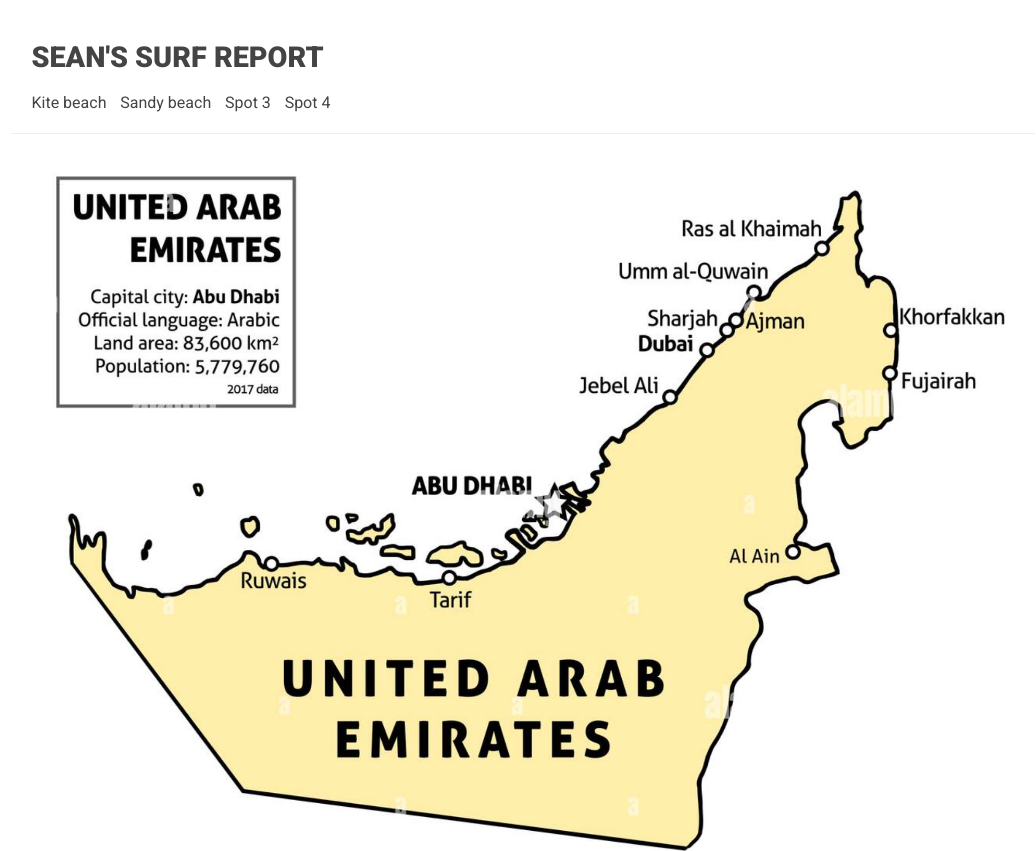
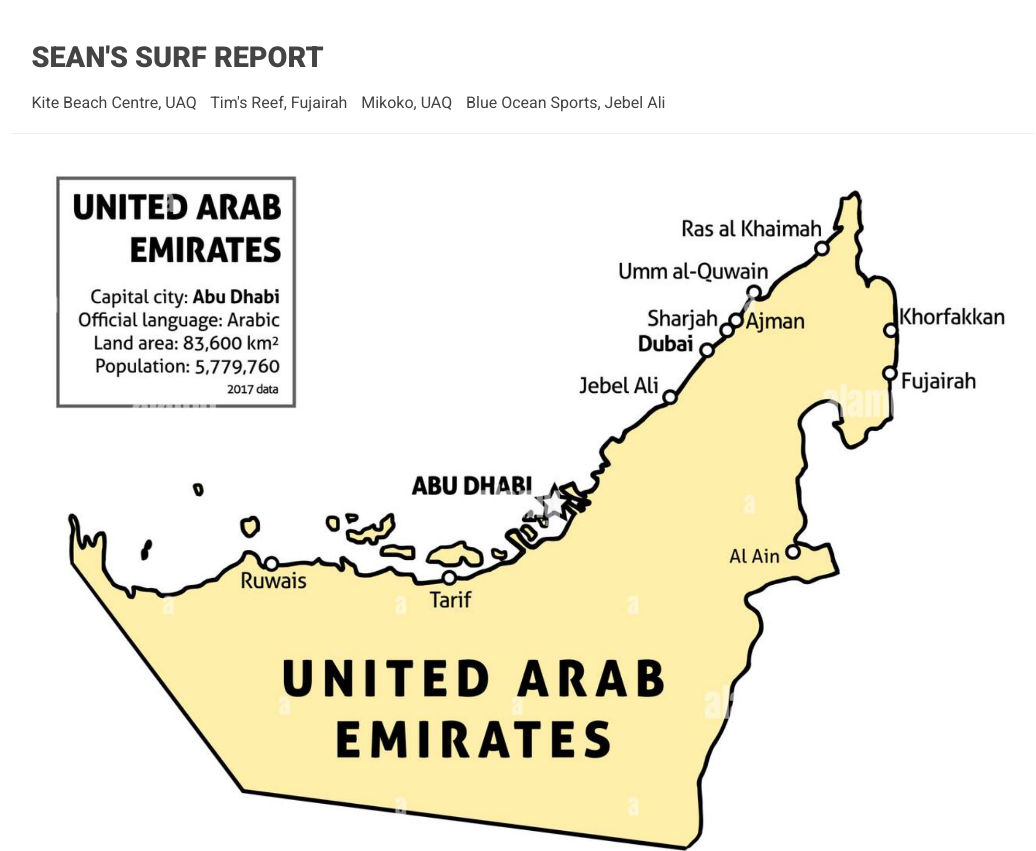
Before and after one commit to jonalport/seanssurfreport, a plain HTML site: page index.html in a window 1280 px wide. Shown: the top 851 px of the page, without its empty margins (117-1153 px from the left). Drawn offline with Linux system fonts and the light colour scheme.

Commit message:
Sean added a few things

```diff
--- a/index.html
+++ b/index.html
@@ -40,10 +40,10 @@
       <h1><a href="index.html">Sean's surf report</a></h1>
 
       <nav>
-        <a href="kite-beach.html">Kite beach</a>
-        <a href="sandy-beach.html">Sandy beach</a>
-        <a href="#">Spot 3</a>
-        <a href="#">Spot 4</a>
+        <a href="kite-beach.html">Kite Beach Centre, UAQ</a>
+        <a href="sandy-beach.html">Tim's Reef, Fujairah</a>
+        <a href="#">Mikoko, UAQ</a>
+        <a href="#">Blue Ocean Sports, Jebel Ali</a>
       </nav>
     </header>
 
```
